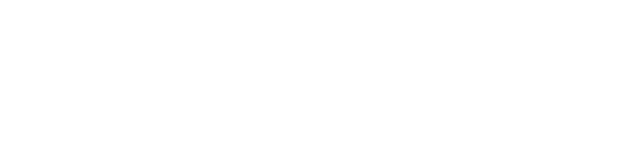
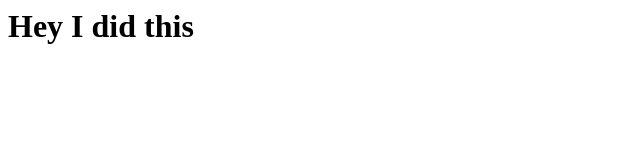
Before and after one commit to aswathcm2904/takeforpull, a plain HTML site: page index.html in a window 1280 px wide. Shown: the whole page, without its empty margins (0-640 px from the left). Drawn offline with Linux system fonts and the light colour scheme.

Commit message:
Update index.html

```diff
--- a/index.html
+++ b/index.html
@@ -1,2 +1,5 @@
 <html>
+  <body>
+    <h1>Hey I did this</h1>
+  </body>
 </html>
```
